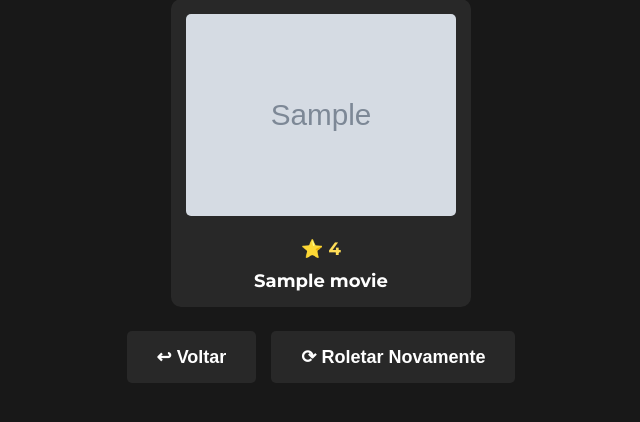
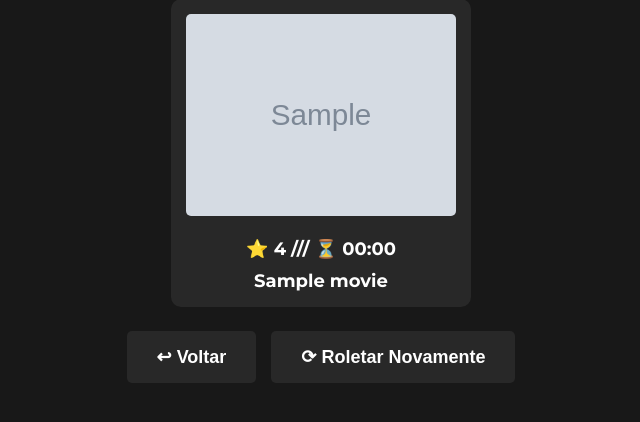
Before and after one commit to murilo-padiola/Padiflix, a Flask app: template templates/random.html in a window 1280 px wide. Shown: the part 103-525 px from the top of the page, without its empty margins (319-959 px from the left). Run offline with Flask 3, Linux system fonts and the light colour scheme; the template is opened without the code that fills it: most values are stand-ins (such as "Sample title", 1, 10 or a date in 2020); grey boxes marked "Sample" are stand-in pictures; parts of the project's set-up code (start-up, migrations or seed data) failed here and were passed over.

Commit message:
Update random.html

```diff
--- a/templates/random.html
+++ b/templates/random.html
@@ -83,15 +83,16 @@
 
         .movie a:hover {
             background-color: #8C1E24;
+            transition: 0.5s ease;
         }
 
         .rating {
             position: relative;
-            color: #ffdd57;
+            color: #ffffff;
             font-size: 18px;
             padding-bottom: 10px;
             border-radius: 5px;
-            font-weight: 1000;
+            font-weight: 700;
             display: inline-block;
             margin-top: -30px;
             margin-left: 0px;
@@ -126,6 +127,7 @@
         .button:hover {
             background-color: #8C1E24;
             transform: scale(1.05);
+            transition: 0.5s ease;
         }
     </style>
 </head>
@@ -138,7 +140,10 @@
             <a href="{{ url_for('play', filename=movie.path) }}" onclick="handlePlay(event)">
                 <img src="{{ movie.cover_art }}" alt="Cover Art">
                 <br>
-                <div class="rating" style="text-align: center;">⭐ {{ movie.rating }}</div>
+                <div class="rating" style="text-align: center;">⭐ {{ movie.rating }}
+                    ///
+                    ⏳ {{ '%02d:%02d' % (movie.duration // 3600, (movie.duration // 60) % 60) }}
+                </div>
                 <div style="text-align: center;">{{ movie.name }}</div>
             </a>
         </div>
```
